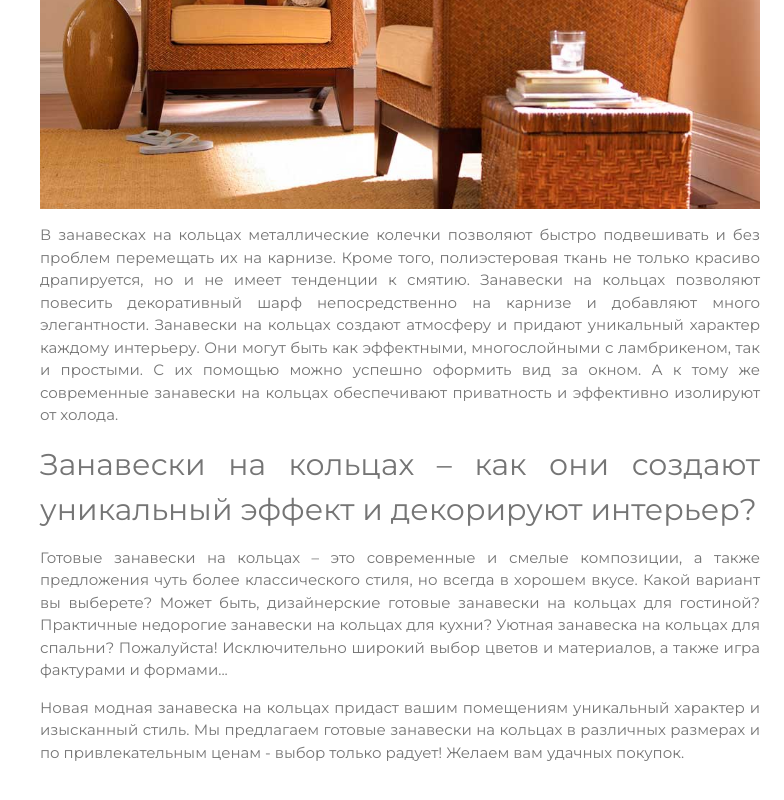
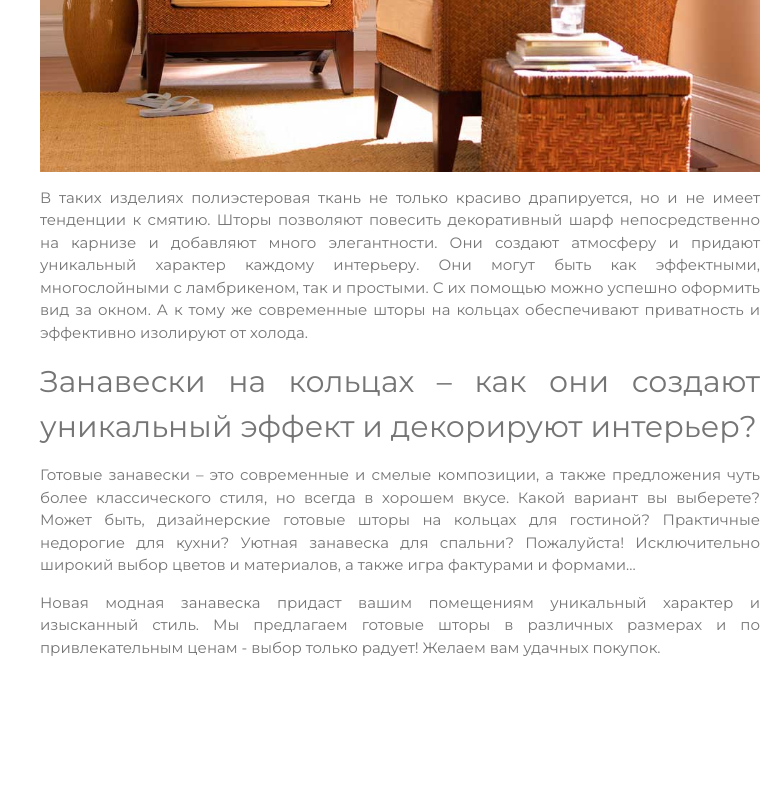
Before and after one commit to roliosa/roliosa.github.io, a plain HTML site: page 2.html in a window 1280 px wide. Shown: the part 2093-2893 px from the top of the page, without its empty margins (496-1280 px from the left). After the commit the page ends 2811 px from the top, so only its background shows below. Drawn offline with Linux system fonts and the light colour scheme.

Commit message:
Update 2.html

```diff
--- a/2.html
+++ b/2.html
@@ -14,6 +14,7 @@
 
     <link rel="shortcut icon" href="/favicon.ico">
     <link href="https://roliosa.github.io/2.html" rel="canonical" />
+    <link rel="alternate" href="https://roliosa.github.io/2.html" hreflang="ru-by" />
 
 
     <style>
@@ -75,19 +76,17 @@
 
     <hr class="w3-opacity">
 
-<p>Жалюзи - <a href="https://rollisa.github.io/zhalusi.html">https://rollisa.github.io/zhalusi.html</a></p>
-
-<p>Преобразите свой дом уже сегодня, используя необычные занавески на кольцах. Что такое занавеска на кольцах? Это вид оконного декора, в который вшиты металлические кольца, облегчающие крепление на карнизе и перемещение. В нашем ассортименте вы найдете модели занавесок с различным оформлением, например, с цветочными, абстрактными или геометрическими рисунками, а также в пастельных и насыщенных оттенках. Вас также наверняка заинтересуют занавески с трехмерным эффектом, полученным благодаря специальной технологии окрашивания. </p>
+<p>Преобразите свой дом уже сегодня, используя необычные занавески на кольцах. Это вид оконного декора, в который вшиты металлические кольца, облегчающие крепление на карнизе и перемещение. В <a href="https://roll-service.by/jaluzi.html">нашем ассортименте</a> вы найдете модели с различным оформлением, например, с цветочными, абстрактными или геометрическими рисунками, а также в пастельных и насыщенных оттенках. Вас также наверняка заинтересуют занавески с трехмерным эффектом, полученным благодаря специальной технологии окрашивания. </p>
 
 <div align="center"><img src="/3.jpg" style="width:100%"></div>
 
-<p>В занавесках на кольцах металлические колечки позволяют быстро подвешивать и без проблем перемещать их на карнизе. Кроме того, полиэстеровая ткань не только красиво драпируется, но и не имеет тенденции к смятию. Занавески на кольцах позволяют повесить декоративный шарф непосредственно на карнизе и добавляют много элегантности. Занавески на кольцах создают атмосферу и придают уникальный характер каждому интерьеру. Они могут быть как эффектными, многослойными с ламбрикеном, так и простыми. С их помощью можно успешно оформить вид за окном. А к тому же современные занавески на кольцах обеспечивают приватность и эффективно изолируют от холода.</p>
+<p>В таких изделиях полиэстеровая ткань не только красиво драпируется, но и не имеет тенденции к смятию. Шторы позволяют повесить декоративный шарф непосредственно на карнизе и добавляют много элегантности. Они создают атмосферу и придают уникальный характер каждому интерьеру. Они могут быть как эффектными, многослойными с ламбрикеном, так и простыми. С их помощью можно успешно оформить вид за окном. А к тому же современные шторы на кольцах обеспечивают приватность и эффективно изолируют от холода.</p>
 
 <h2>Занавески на кольцах – как они создают уникальный эффект и декорируют интерьер?</h2>
 
-<p>Готовые занавески на кольцах – это современные и смелые композиции, а также предложения чуть более классического стиля, но всегда в хорошем вкусе. Какой вариант вы выберете? Может быть, дизайнерские готовые занавески на кольцах для гостиной? Практичные недорогие занавески на кольцах для кухни? Уютная занавеска на кольцах для спальни? Пожалуйста! Исключительно широкий выбор цветов и материалов, а также игра фактурами и формами... </p>
+<p>Готовые занавески – это современные и смелые композиции, а также предложения чуть более классического стиля, но всегда в хорошем вкусе. Какой вариант вы выберете? Может быть, дизайнерские готовые шторы на кольцах для гостиной? Практичные недорогие для кухни? Уютная занавеска для спальни? Пожалуйста! Исключительно широкий выбор цветов и материалов, а также игра фактурами и формами... </p>
 
-<p>Новая модная занавеска на кольцах придаст вашим помещениям уникальный характер и изысканный стиль. Мы предлагаем готовые занавески на кольцах в различных размерах и по привлекательным ценам - выбор только радует! Желаем вам удачных покупок.</p>
+<p>Новая модная занавеска придаст вашим помещениям уникальный характер и изысканный стиль. Мы предлагаем готовые шторы в различных размерах и по привлекательным ценам - выбор только радует! Желаем вам удачных покупок.</p>
 
 
     <!-- Testimonials -->
```
